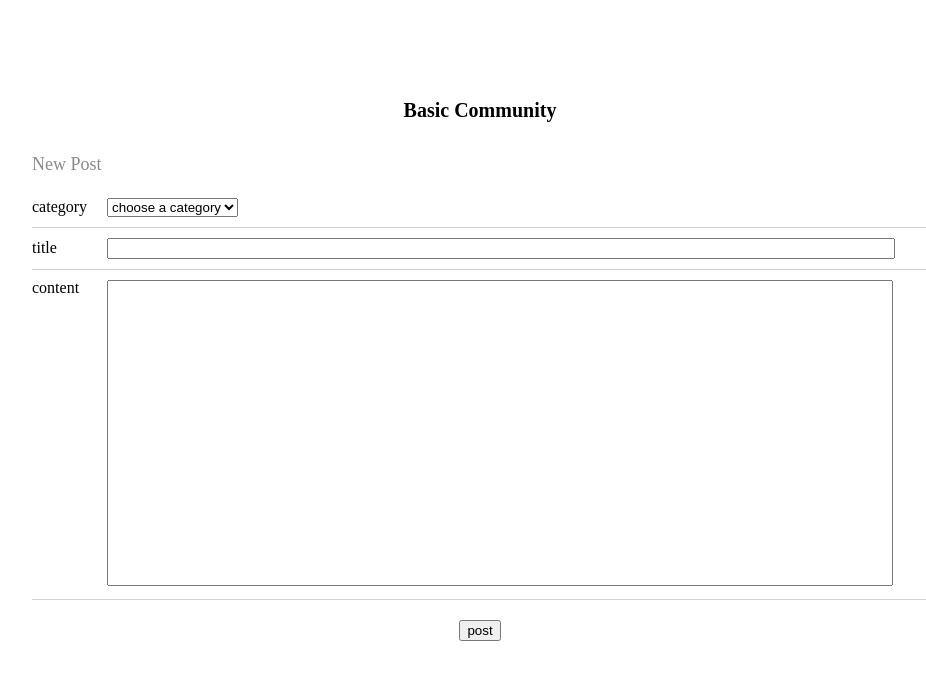
After one commit to nrj022/web, a Django app: page /newpost/ in a window 1280 px wide. The commit adds this page. Shown: the top 680 px of the page, without its empty margins (160-1086 px from the left). Run offline with Django 3.2, Linux system fonts and the light colour scheme.

Commit message:
Add login page and new post page

```diff
--- a/basicCommunity/blog/static/css/index.css
+++ b/basicCommunity/blog/static/css/index.css
@@ -1,6 +1,7 @@
 @import "reset.css";
 @import "main_board.css";
 @import "post_detail.css";
+@import "new_post.css";
 
 body {
   display: flex;
--- /dev/null
+++ b/basicCommunity/blog/static/css/new_post.css
@@ -0,0 +1,51 @@
+.write-post_subtitle {
+  width: 70%;
+  display: flex;
+  justify-content: flex-start;
+}
+
+.write-post_subtitle h2 {
+  font-size: 18px;
+  padding-bottom: 5px;
+  margin: -15px 0 10px;
+  color: rgb(139, 139, 139);
+}
+
+form {
+  width: 70%;
+  display: flex;
+  flex-direction: column;
+  justify-content: center;
+}
+
+table {
+  width: 100%;
+}
+
+td {
+  padding: 10px 0;
+  border-bottom: 1px solid lightgrey;
+}
+
+tr td:first-child {
+  width: 20px;
+  padding-right: 20px;
+}
+
+td input,
+textarea {
+  width: 95%;
+}
+
+.post-content td {
+  vertical-align: top;
+}
+
+.post-content textarea {
+  height: 300px;
+  resize: none;
+}
+
+.post-btn button {
+  margin: 20px 0;
+}
--- a/basicCommunity/blog/templates/blog/main_board.html
+++ b/basicCommunity/blog/templates/blog/main_board.html
@@ -1,6 +1,6 @@
 {% extends 'blog/base.html' %} {% block content %}
-<a class="login-top" href="login.html">login</a>
-<a href="main_board.html"><h1>Basic Community</h1></a>
+<a class="login-top" href="{% url 'login' %}">login</a>
+<a href="{% url 'main_board' %}"><h1>Basic Community</h1></a>
 <div class="container">
   <div class="menu">
     <div class="menu-category">
@@ -9,7 +9,7 @@
       <button>living</button>
     </div>
     <div></div>
-    <a class="menu-write-post" href="write_post.html">write post</a>
+    <a class="menu-write-post" href="{% url 'new_post' %}">new post</a>
   </div>
   {% for post in posts %}
   <ul class="post-list">
--- /dev/null
+++ b/basicCommunity/blog/templates/blog/new_post.html
@@ -0,0 +1,34 @@
+{% extends 'blog/base.html' %} {% block content %}
+<a href="{% url 'main_board' %}"><h1>Basic Community</h1></a>
+<div class="write-post_subtitle">
+  <h2>New Post</h2>
+</div>
+<form>
+  <table>
+    <tr class="category-choose">
+      <td>category</td>
+      <td>
+        <select name="category">
+          <option value="">choose a category</option>
+          <option value="animal">animal</option>
+          <option value="sport">sport</option>
+          <option value="living">living</option>
+        </select>
+      </td>
+    </tr>
+    <tr class="post-title">
+      <td>title</td>
+      <td>
+        <input type="text" />
+      </td>
+    </tr>
+    <tr class="post-content">
+      <td>content</td>
+      <td>
+        <textarea></textarea>
+      </td>
+    </tr>
+  </table>
+  <center class="post-btn"><button type="submit">post</button></center>
+</form>
+{% endblock %}
--- a/basicCommunity/blog/templates/blog/post_detail.html
+++ b/basicCommunity/blog/templates/blog/post_detail.html
@@ -1,5 +1,5 @@
 {% extends 'blog/base.html'%} {% block content %}
-<h1>Basic Community</h1>
+<a href="{% url 'main_board' %}"><h1>Basic Community</h1></a>
 <div class="container">
   <header>
     <h2 class="post-detail__title">{{ post.title }}</h2>
--- a/basicCommunity/blog/urls.py
+++ b/basicCommunity/blog/urls.py
@@ -4,4 +4,6 @@
 urlpatterns = [
     path('', views.main_board, name='main_board'),
     path('post/<int:pk>/', views.post_detail, name='post_detail'),
+    path('login/', views.login, name='login'),
+    path('newpost/', views.new_post, name='new_post'),
 ]
--- a/basicCommunity/blog/views.py
+++ b/basicCommunity/blog/views.py
@@ -10,3 +10,9 @@
 def post_detail(request, pk):
     post = get_object_or_404(Post, pk=pk)
     return render(request, 'blog/post_detail.html', {'post':post})
+
+def login(request):
+    return render(request, 'blog/login.html')
+
+def new_post(request):
+    return render(request, 'blog/new_post.html')
--- a/basicCommunity/main_board.html
+++ b/basicCommunity/main_board.html
@@ -99,7 +99,7 @@
           <button>living</button>
         </div>
         <div></div>
-        <a class="menu-write-post" href="write_post.html">write post</a>
+        <a class="menu-write-post" href="new_post.html">new post</a>
       </div>
       <ul class="post-list">
         <li class="post">
```
Also changed, not shown: basicCommunity/blog/templates/blog/login.html (added, +17 -0 lines), basicCommunity/new_post.html (renamed from basicCommunity/write_post.html).
